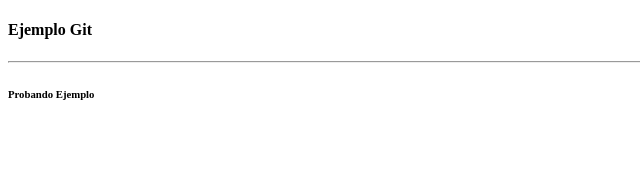
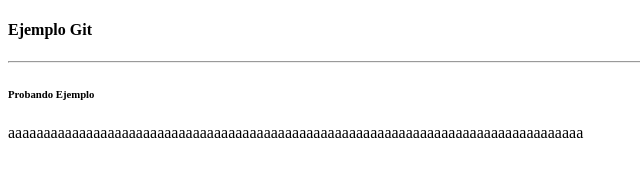
Before and after one commit to godie787/Repositorio-ejemplo-, a plain HTML site: page Proyecto Ejemplo/index.html in a window 1280 px wide. Shown: the whole page, without its empty margins (0-640 px from the left). Drawn offline with Linux system fonts and the light colour scheme.

Commit message:
agregué un parrafo

```diff
--- a/Proyecto Ejemplo/index.html
+++ b/Proyecto Ejemplo/index.html
@@ -10,5 +10,6 @@
     <h4>Ejemplo Git</h4>
     <hr>
     <h6>Probando Ejemplo</h6>
+    <p>aaaaaaaaaaaaaaaaaaaaaaaaaaaaaaaaaaaaaaaaaaaaaaaaaaaaaaaaaaaaaaaaaaaaaaaaaaaaaaaaa</p>
 </body>
 </html>
```
